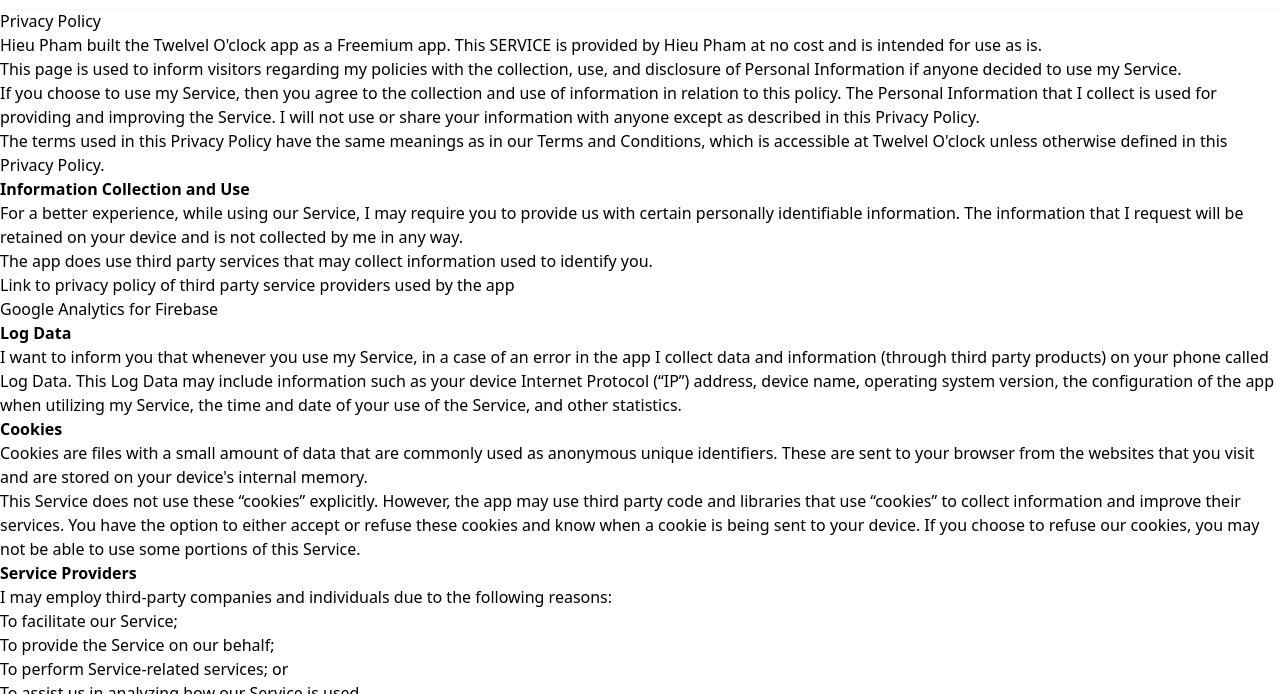
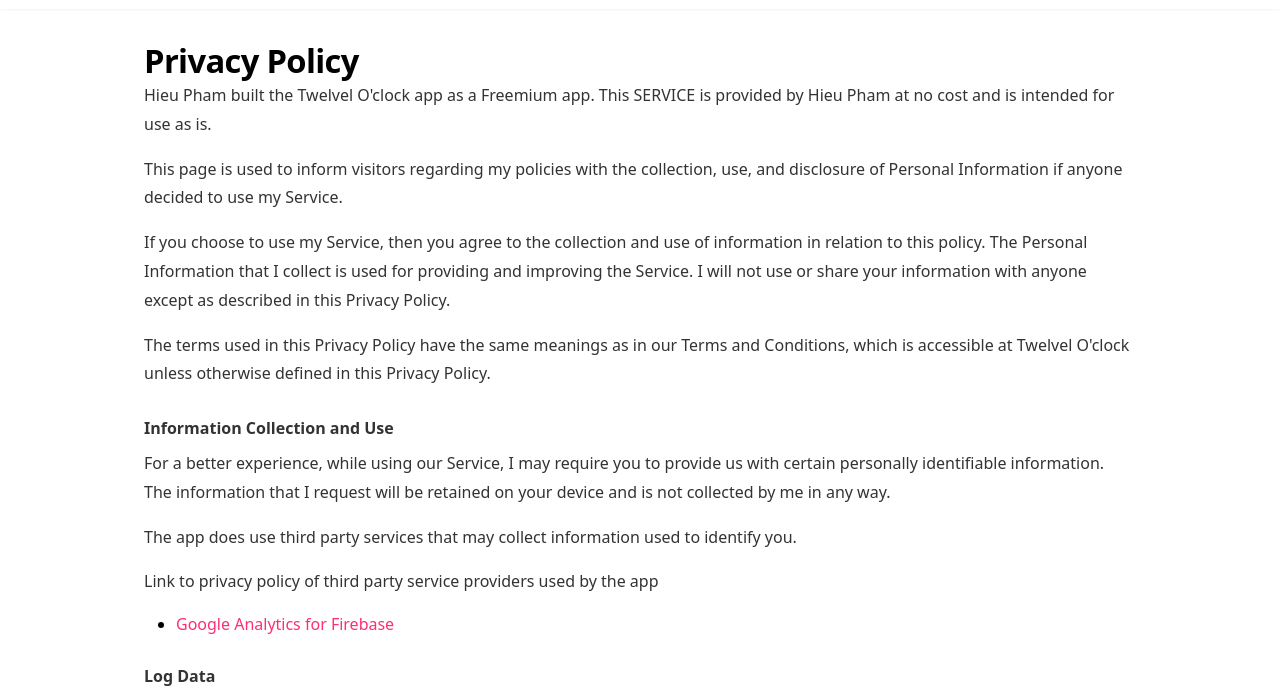
Before and after one commit to mrhieu/twelvehome, a Gatsby site: page /privacy-policy in a window 1280 px wide. Shown: the part 55-749 px from the top of the page. Built offline with nearby package versions, Linux system fonts and the light colour scheme; Gatsby itself is replaced by a stand-in of ours.

Commit message:
fix: css and CNAME

```diff
--- a/package.json
+++ b/package.json
@@ -32,6 +32,7 @@
     "gatsby-plugin-sass": "^6.12.3",
     "gatsby-plugin-sitemap": "^6.12.3",
     "gh-pages": "^6.1.0",
+    "node-sass": "^9.0.0",
     "postcss": "^8.4.31",
     "react": "^18.2.0",
     "react-dom": "^18.2.0",
--- a/src/pages/privacy-policy.tsx
+++ b/src/pages/privacy-policy.tsx
@@ -1,5 +1,6 @@
 import React from 'react';
 import Layout from '../components/Layout';
+import '../styles/article.scss';
 
 type Props = {
   location: any;
@@ -12,7 +13,7 @@ const PrivacyPolicy = ({ location }: Props) => (
     }}
     location={ location }
   >
-    <div className="row">
+    <div className="container max-w-5xl mx-auto px-4">
       <article className="col-lg-8 offset-lg-2">
         <div className="post-content">
           <h2 id="why">Privacy Policy</h2>
--- a/src/pages/terms-and-conditions.tsx
+++ b/src/pages/terms-and-conditions.tsx
@@ -1,5 +1,6 @@
 import React from 'react';
 import Layout from '../components/Layout';
+import '../styles/article.scss';
 
 type Props = {
   location: any;
@@ -12,7 +13,7 @@ const TermsAndConditions = ({ location }: Props) => (
     }}
     location={ location }
   >
-    <div className="row">
+    <div className="container max-w-5xl mx-auto px-4">
       <article className="col-lg-8 offset-lg-2">
         <div className="post-content">
           <h2 id="why">Terms And Conditions</h2>
--- /dev/null
+++ b/src/styles/article.scss
@@ -0,0 +1,49 @@
+.post-content {
+  line-height: 1.5em;
+  margin-bottom: 60px;
+
+  h2 {
+    font-size: calc(1.325rem + .9vw);
+    margin-top: 40px;
+    margin-bottom: .5rem;
+    font-weight: 700;
+  }
+
+  h4 {
+    margin-top: 36px;
+  }
+
+  h2, h4 {
+    letter-spacing: -0.02em;
+  }
+
+  .post-body-text {
+    color: #333;
+    line-height: 1.8em;
+
+    img {
+      border-radius: 16px;
+    }
+  }
+
+  p {
+    margin-bottom: 1rem;
+    strong {
+      position: relative;
+      bottom: -10px;
+    }
+  }
+
+  ul {
+    padding-left: 2rem;
+    margin-bottom: 1rem;
+
+    li {
+      list-style-type: disc;
+    }
+  }
+
+  a {
+    color: #fd2d78;
+  }
+}
```
Also changed, not shown: README.md, 2 other files.
